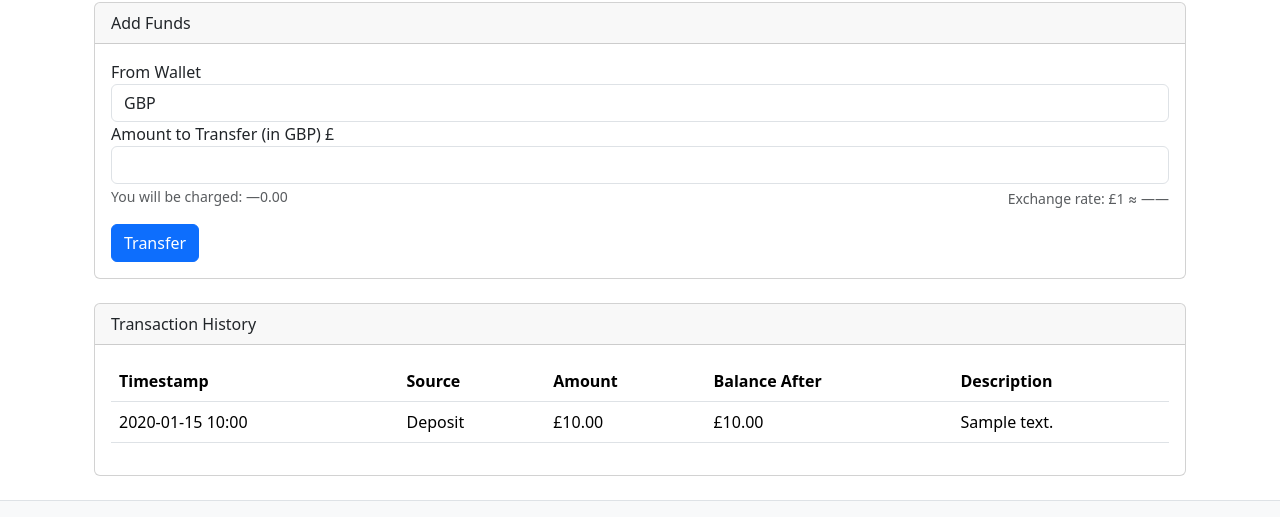
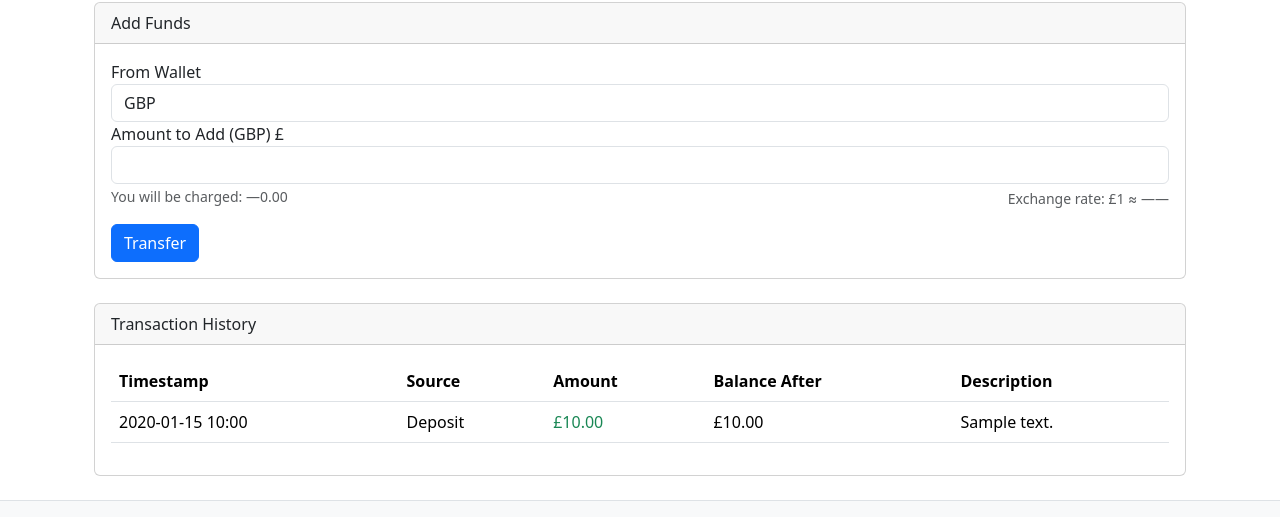
Before and after one commit to leon-biju/trading-simulator, a Django app: template apps/wallets/templates/wallets/wallet_detail.html in a window 1280 px wide. Shown: the part 279-796 px from the top of the page. Run offline with Django 5.2, Linux system fonts and the light colour scheme; tables that the repository leaves empty hold one stand-in row (values such as "Sample post"); the template is opened without the code that fills it: values that come from a table or form of the project are taken from there, most other values are stand-ins (such as "Sample title", 1, 10 or a date in 2020); some libraries are stand-ins or nearby versions.

Commit message:
display negative txn better using abs

```diff
--- a/apps/wallets/templates/wallets/wallet_detail.html
+++ b/apps/wallets/templates/wallets/wallet_detail.html
@@ -1,6 +1,7 @@
 {% extends "base.html" %}
 {% load humanize %}
 {% load static %}
+{% load mathfilters %}
 
 {% block title %}{{ wallet.get_currency_display }} Wallet{% endblock %}
 
@@ -47,7 +48,7 @@
             </select>
         </div>
         <div class="form-group">
-            <label for="id_to_amount">Amount to Transfer (in {{ wallet.get_currency_display }})</label>
+            <label for="id_to_amount">Amount to Add ({{ wallet.get_currency_display }})</label>
             {{ wallet.symbol }}
             <input
                 type="number"
@@ -89,7 +90,11 @@
             <tr>
                 <td>{{ tx.timestamp|date:"Y-m-d H:i" }}</td>
                 <td>{{ tx.get_source_display }}</td>
-                <td>{{ wallet.symbol }}{{ tx.amount|intcomma }}</td>
+                {% if tx.amount < 0 %}
+                    <td class="text-danger">-{{ wallet.symbol }}{{ tx.amount|abs|intcomma }}</td>
+                {% else %}
+                    <td class="text-success">{{ wallet.symbol }}{{ tx.amount|intcomma }}</td>
+                {% endif %}
                 <td>{{ wallet.symbol }}{{ tx.balance_after|intcomma }}</td>
                 <td>{{ tx.description }}</td>
             </tr>
--- a/config/settings.py
+++ b/config/settings.py
@@ -55,7 +55,8 @@ INSTALLED_APPS = [
     'apps.dashboard',
     'apps.market',
     'apps.trading',
-    'apps.wallets'
+    'apps.wallets',
+    'mathfilters',
 ]
 
 CRISPY_ALLOWED_TEMPLATE_PACKS = "bootstrap5"
--- a/requirements-dev.txt
+++ b/requirements-dev.txt
@@ -4,6 +4,7 @@ crispy-bootstrap5==2025.6
 Django==5.2.4
 django-crispy-forms==2.4
 django-htmx==1.23.2
+django-mathfilters==1.0.0
 factory_boy==3.3.3
 Faker==37.4.0
 iniconfig==2.1.0
```
